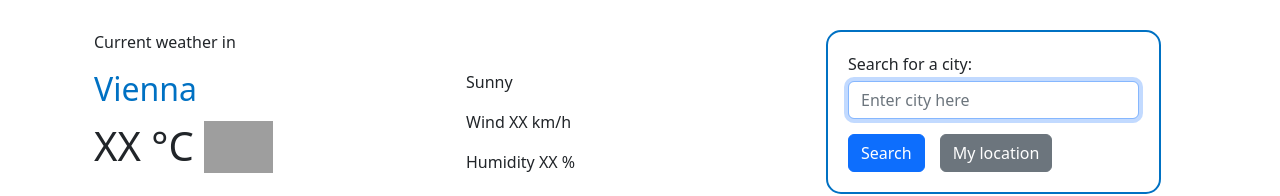
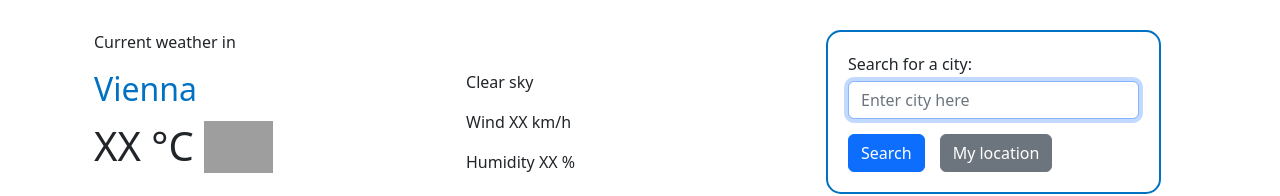
Before and after one commit to hannsch98/react-weather-app, a React (Create React App) app: page / in a window 1280 px wide. Shown: the part 133-329 px from the top of the page. Built offline with nearby package versions, Linux system fonts and the light colour scheme; grey boxes are pictures that could not be loaded.

Commit message:
Set API Key as global variable and edited icon alt text

```diff
--- a/src/Weather.js
+++ b/src/Weather.js
@@ -3,6 +3,8 @@ import axios from "axios";
 import Forecast from "./Forecast";
 
 export default function Weather() {
+	const apiKey = "c757ac92a5aa99c5c15eeb0f1937036f";
+
 	let [searchInput, setSearchInput] = useState("");
 	let [loaded, setLoaded] = useState(false);
 	let [weather, setWeather] = useState(null);
@@ -11,7 +13,6 @@ export default function Weather() {
 	function handleSubmit(event) {
 		event.preventDefault();
 
-		let apiKey = "c757ac92a5aa99c5c15eeb0f1937036f";
 		let apiUrl = `https://api.openweathermap.org/data/2.5/weather?q=${searchInput}&units=metric&appid=${apiKey}`;
 
 		axios.get(apiUrl).then(showWeather);
@@ -45,7 +46,6 @@ export default function Weather() {
 		let lon = position.coords.longitude;
 
 		let units = "metric";
-		let apiKey = "c757ac92a5aa99c5c15eeb0f1937036f";
 		let apiUrl = `https://api.openweathermap.org/data/2.5/weather?lat=${lat}&lon=${lon}&units=${units}&appid=${apiKey}`;
 
 		axios.get(apiUrl).then(showWeather);
@@ -63,7 +63,6 @@ export default function Weather() {
 		let lat = coordinates.lat;
 		let lon = coordinates.lon;
 		let units = "metric";
-		let apiKey = "c757ac92a5aa99c5c15eeb0f1937036f";
 		let apiUrl = `https://api.openweathermap.org/data/2.5/onecall?lat=${lat}&lon=${lon}&units=${units}&exclude=hourly,minutely&appid=${apiKey}`;
 
 		axios.get(apiUrl).then(showForecast);
@@ -168,7 +167,7 @@ export default function Weather() {
 					</p>
 				</div>
 				<div className="col-6">
-					<p id="weather-description">Sunny</p>
+					<p id="weather-description">Clear sky</p>
 					<p id="weather-wind">Wind XX km/h</p>
 					<p id="weather-humid">Humidity XX %</p>
 				</div>
@@ -192,7 +191,7 @@ export default function Weather() {
 										<img
 											src={weather.icon}
 											id="weather-icon"
-											alt="Weather Icon"
+											alt={weather.description}
 										/>
 									</p>
 								</div>
```
